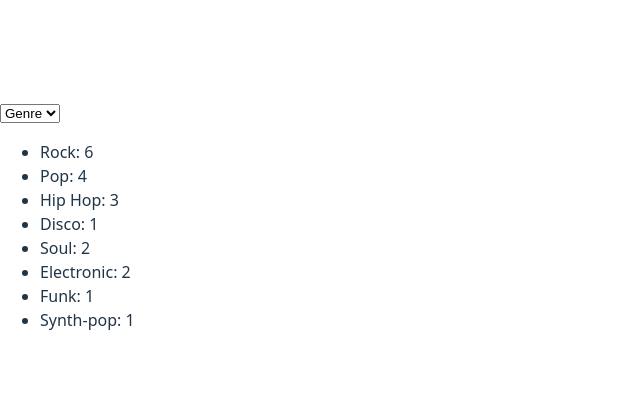
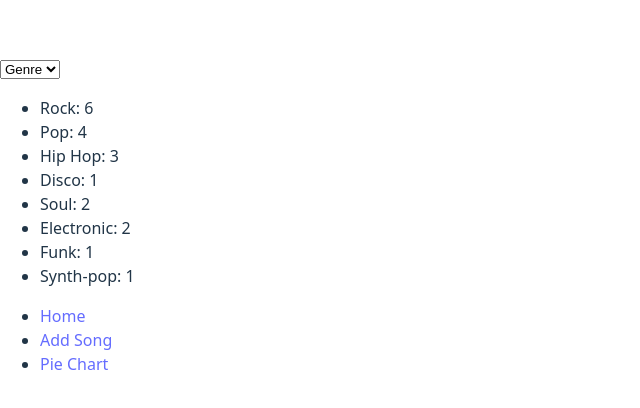
Before and after one commit to tsolano04/modern-web-dev, a React (Vite) app in the folder modern-web-dev/: page /pieChart in a window 1280 px wide. Shown: the part 176-584 px from the top of the page, without its empty margins (0-640 px from the left). Built offline with nearby package versions, Linux system fonts and the light colour scheme.

Commit message:
implemented footer

```diff
--- a/modern-web-dev/src/Components/Components.jsx
+++ b/modern-web-dev/src/Components/Components.jsx
@@ -2,6 +2,7 @@ import React from 'react'
 import MusicListParent from './musicList/musicListParent'
 import AddSongParent from './addSong/addSongParent'
 import PieChartParent from './pieChart/pieChartParent'
+import Footer from './Footer/Footer'
 import { BrowserRouter as Router, Routes, Route } from "react-router-dom"
 
 function Components() {
@@ -12,6 +13,7 @@ function Components() {
         <Route path="/addSong" element={<AddSongParent />} />
         <Route path="/pieChart" element={<PieChartParent />} />
       </Routes>
+      <Footer />
     </Router>
   )
 }
--- /dev/null
+++ b/modern-web-dev/src/Components/Footer/Footer.jsx
@@ -0,0 +1,23 @@
+import { Link } from "react-router-dom";
+
+const Footer = () => {
+    return (
+        <footer>
+            <nav>
+                <ul>
+                    <li>
+                        <Link to="/">Home</Link>
+                    </li>
+                    <li>
+                        <Link to="/addSong">Add Song</Link>
+                    </li>
+                    <li>
+                        <Link to="/pieChart">Pie Chart</Link>
+                    </li>
+                </ul>
+            </nav>
+        </footer>
+    )
+}
+
+export default Footer;
```
